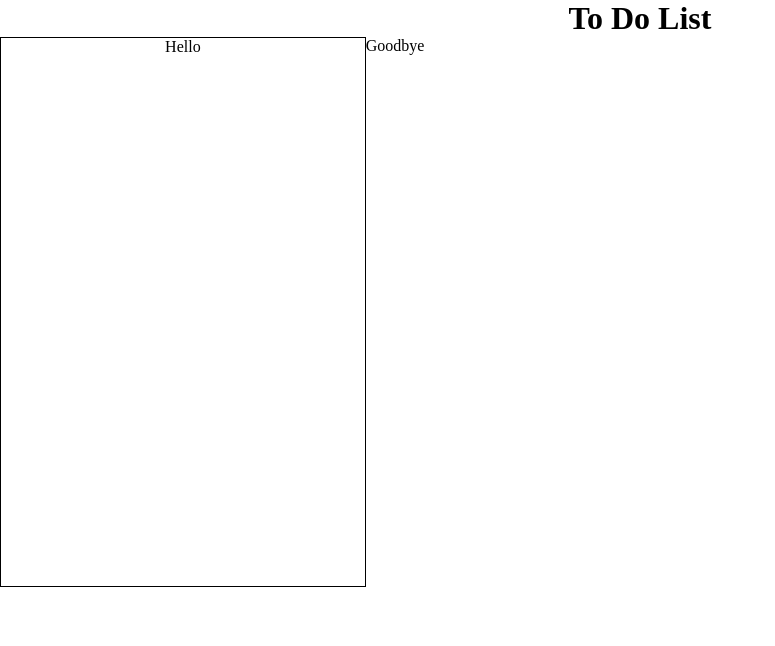
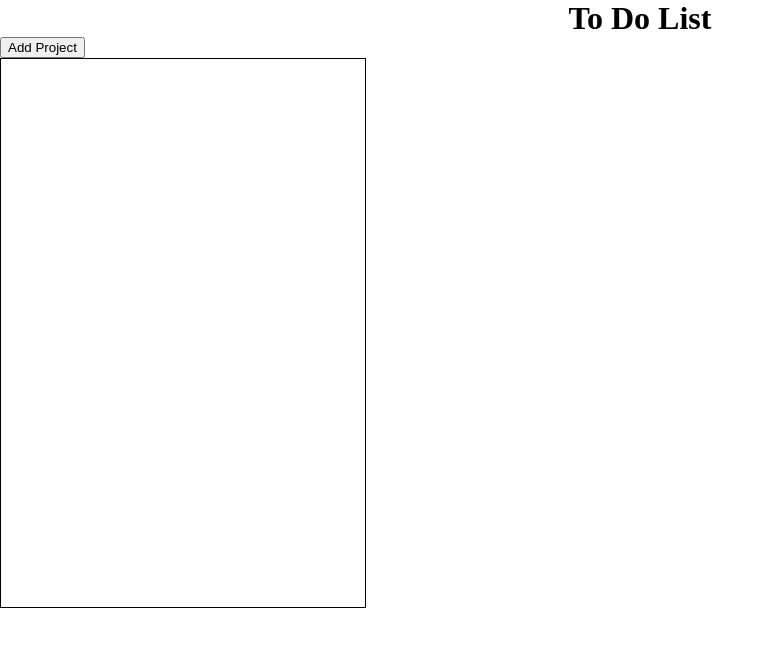
Before and after one commit to JJHH17/to-do-list, a website built with webpack: page src/index.html in a window 1280 px wide. Shown: the whole page, without its empty margins (0-775 px from the left). Built offline with nearby package versions, Linux system fonts and the light colour scheme.

Commit message:
Add project button added

```diff
--- a/src/index.html
+++ b/src/index.html
@@ -7,9 +7,10 @@
 </head>
 <body>
     <h1 id="title">To Do List</h1>
+    <button id="addProject">Add Project</button>
     <div id="pageContainer">
-        <div id="sidebar">Hello</div>
-        <div id="mainContent">Goodbye</div>
+        <div id="sidebar"></div>
+        <div id="mainContent"></div>
     </div>
 </body>
 </html>
```
